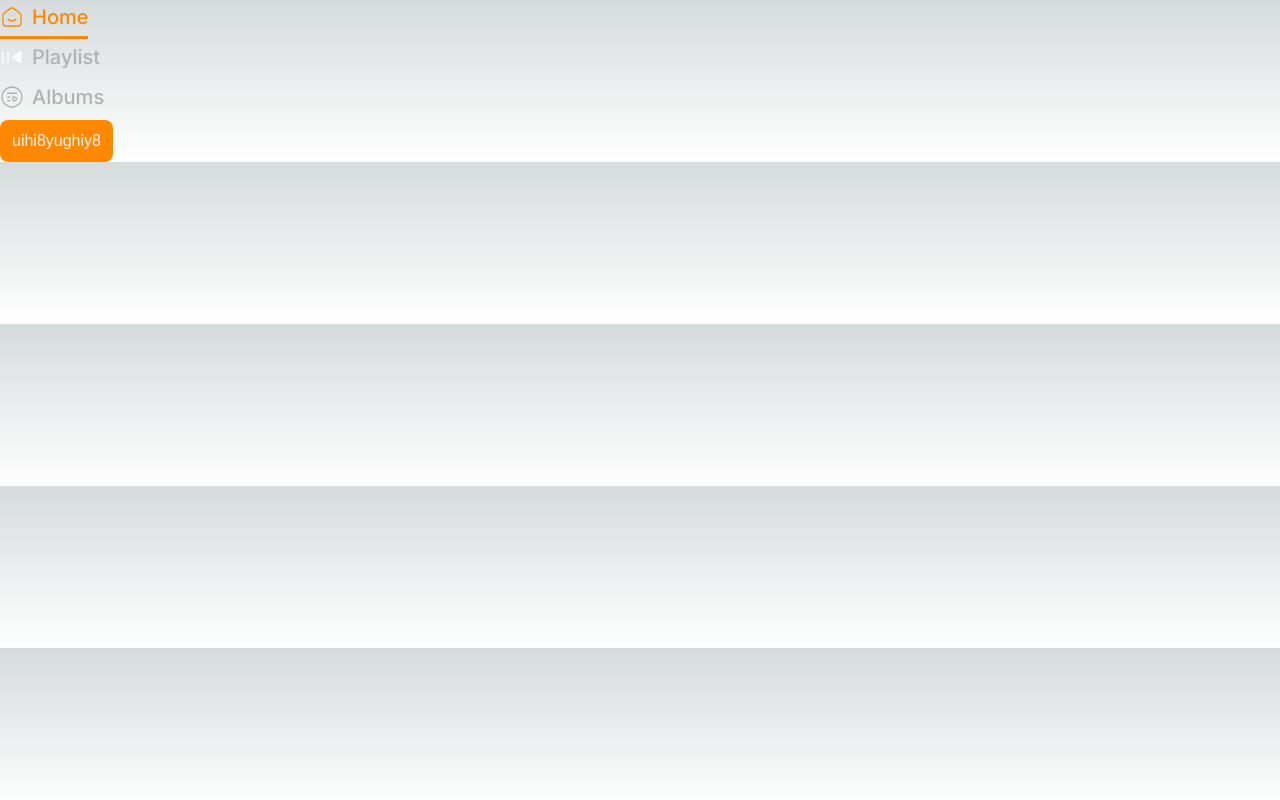
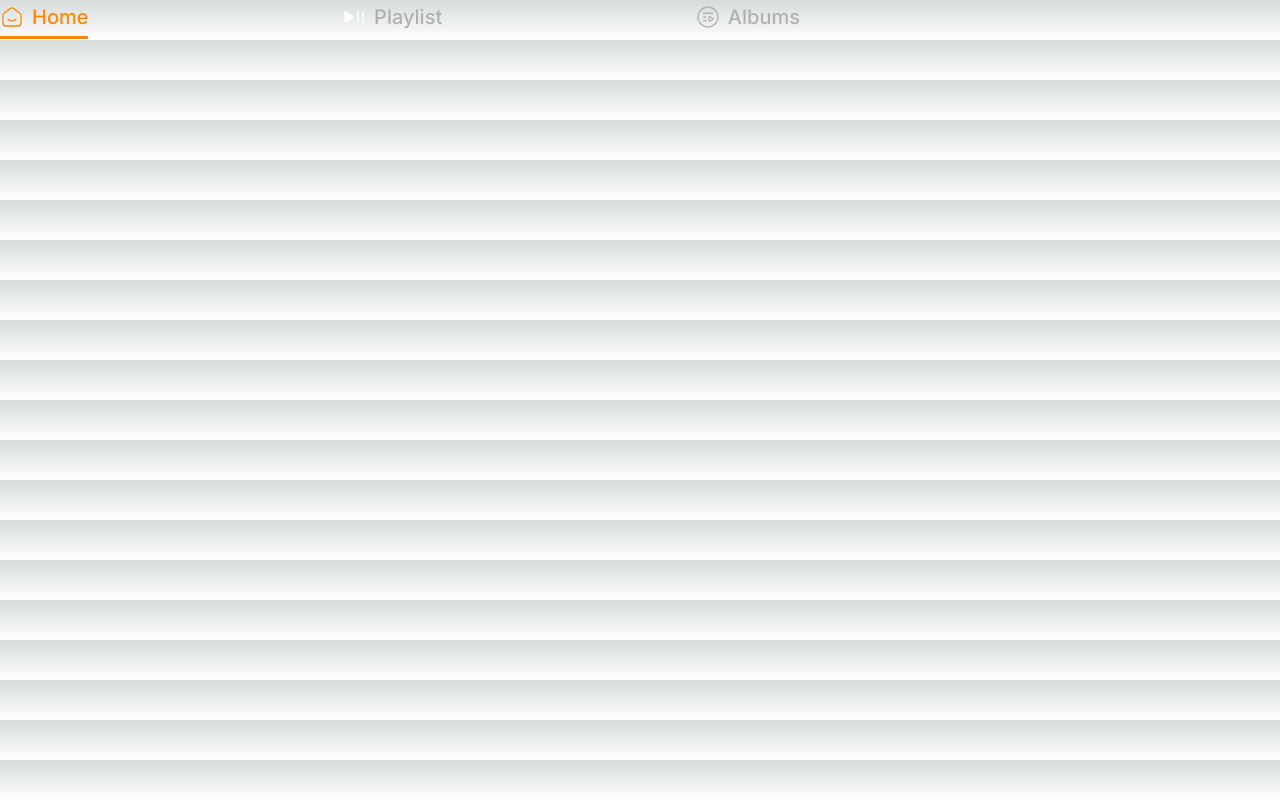
Before and after one commit to lizaBukia/dnck-front, a Next.js app: page / in a window 1280 px wide. Built offline with nearby package versions, Linux system fonts and the light colour scheme.

Commit message:
feat: created navigation menu component

```diff
--- /dev/null
+++ b/app/Components/NavMenu/navMenu.module.scss
@@ -0,0 +1,6 @@
+.container {
+  display: flex;
+  flex-flow: row wrap;
+  width: 800px;
+  justify-content: space-between;
+}
--- /dev/null
+++ b/app/Components/NavMenu/navMenu.tsx
@@ -0,0 +1,24 @@
+import { IconNameEnum } from '../Icon/enums/icon-name.enum';
+import NavItems from '../NavItem/NavItem';
+import styles from './navMenu.module.scss';
+import { NavMenuType } from './types/nav-menu.type';
+
+const NavMenu: NavMenuType = () => {
+  return (
+    <div className={styles.container}>
+      <NavItems title={'Home'} icon={IconNameEnum.Home} href={'/'} />
+      <NavItems
+        title={'Playlist'}
+        icon={IconNameEnum.PauseBack}
+        href={'/Playlist'}
+      />
+      <NavItems
+        title={'Albums'}
+        icon={IconNameEnum.PlayList}
+        href={'/Albums'}
+      />
+    </div>
+  );
+};
+
+export default NavMenu;
--- /dev/null
+++ b/app/Components/NavMenu/types/nav-menu.type.ts
@@ -0,0 +1 @@
+export type NavMenuType = () => JSX.Element;
--- a/app/layout.tsx
+++ b/app/layout.tsx
@@ -2,8 +2,7 @@ import type { Metadata } from 'next';
 import { NextFont } from 'next/dist/compiled/@next/font';
 import { Inter } from 'next/font/google';
 import './globals.css';
-import { IconNameEnum } from './Components/Icon/enums/icon-name.enum';
-import NavItem from './Components/NavItem/NavItem';
+import NavMenu from './Components/NavMenu/navMenu';
 
 const inter: NextFont = Inter({
   subsets: ['latin'],
@@ -24,14 +23,7 @@ export default function RootLayout({
   return (
     <html lang="en">
       <body className={inter.className}>
-        <NavItem title={'Home'} icon={IconNameEnum.Home} href="/" />
-        <NavItem
-          title={'Playlist'}
-          icon={IconNameEnum.Pause}
-          href={'/Playlist'}
-        />
-        <NavItem title={'Albums'} icon={IconNameEnum.PlayList} href="/user" />
-        {children}
+        <NavMenu />
       </body>
     </html>
   );
```
